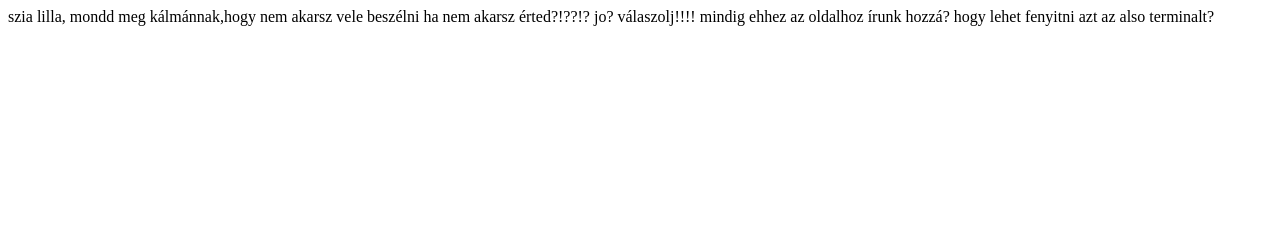
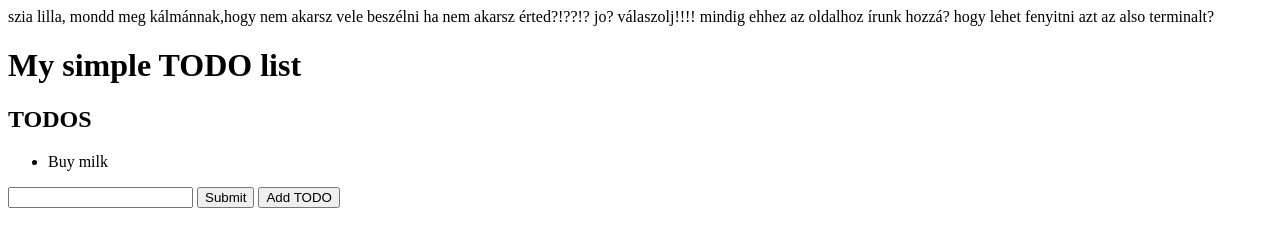
Before and after one commit to kvero/firstproject.github.io, a plain HTML site: page index.html in a window 1280 px wide. Drawn offline with nearby package versions, Linux system fonts and the light colour scheme.

Commit message:
iii html

```diff
--- a/index.html
+++ b/index.html
@@ -15,5 +15,23 @@ mindig ehhez az oldalhoz írunk hozzá?
 hogy lehet fenyitni azt az also terminalt?
 
 
+
+  <h1>My simple TODO list</h1>
+        <h2>TODOS </h2>
+        <ul>
+        <li>Buy milk</li>
+        </ul>
+    <form>
+        <div>
+        <input type="text">
+        <input type="submit">
+        <button> Add TODO </button>
+        </div>
+    </form>
+
+    <script src="https://ajax.googleapis.com/ajax/libs/jquery/3.3.1/jquery.min.js"></script>
+    <script src="exercise66.js"></script>
+
+
 </body>
 </html>
```
